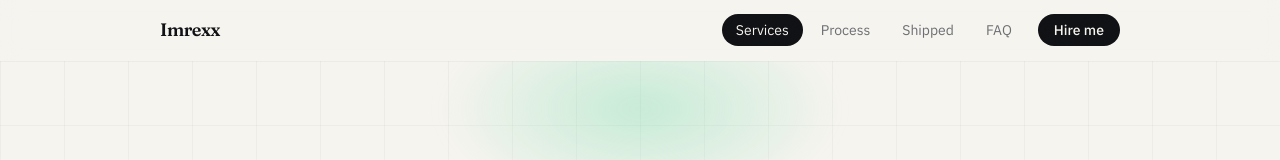
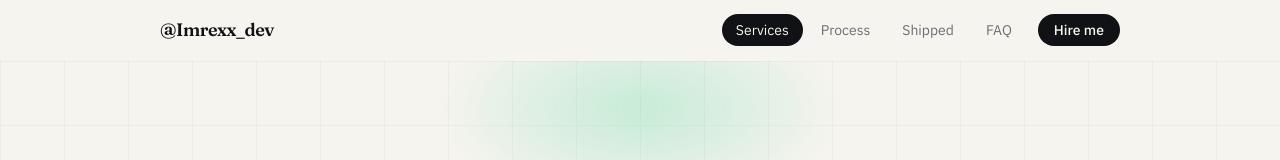
Before and after one commit to Imrexxx-OG/-Imrexx_dev, a Next.js app: page / in a window 1280 px wide. Shown: the top 160 px of the page. Built offline with nearby package versions, Linux system fonts and the light colour scheme.

Commit message:
fixed nave bar

```diff
--- a/components/Nav.tsx
+++ b/components/Nav.tsx
@@ -61,7 +61,7 @@ export default function Nav() {
           href="#top"
           className="font-display text-lg font-semibold tracking-tight"
         >
-          Imrexx
+          @Imrexx_dev
         </a>
 
         <nav className="hidden items-center gap-1 sm:flex" aria-label="Sections">
```
